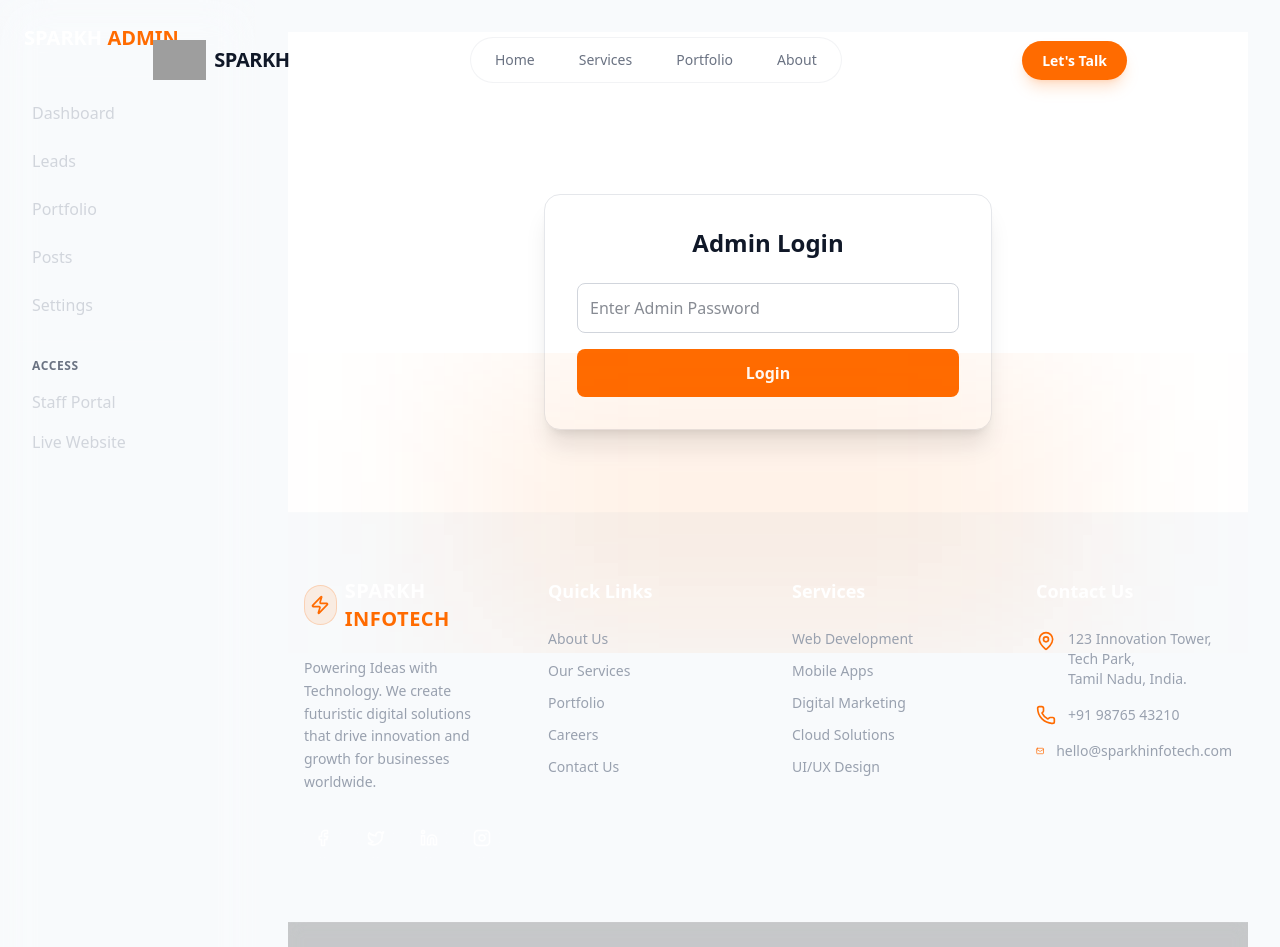
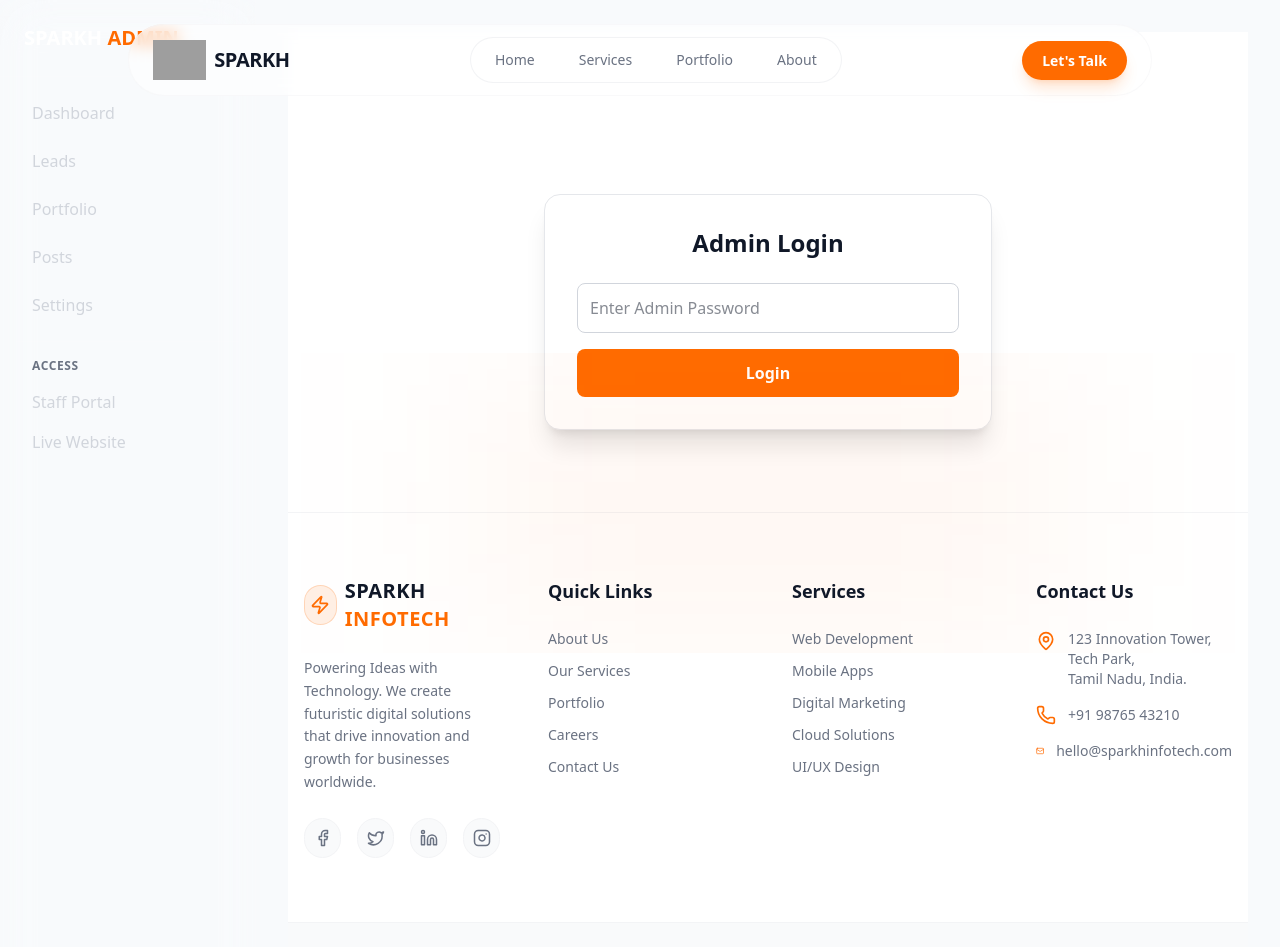
Before and after one commit to manoj-7-max/sparkh-infotech, a Next.js app: page /admin in a window 1280 px wide. Shown: the top 947 px of the page. Built offline with nearby package versions, Linux system fonts and the light colour scheme; grey boxes are pictures that could not be loaded.

Commit message:
Fix Navbar and Footer to use white theme

```diff
--- a/src/components/Footer.tsx
+++ b/src/components/Footer.tsx
@@ -7,10 +7,10 @@ const currentYear = new Date().getFullYear();
 
 export default function Footer() {
     return (
-        <footer className="bg-deep-navy/90 backdrop-blur-3xl border-t border-white/5 text-white relative flex flex-col items-center">
+        <footer className="bg-white border-t border-gray-100 text-gray-900 relative flex flex-col items-center">
             {/* Background Orbs */}
             <div className="absolute inset-x-0 -top-40 overflow-hidden pointer-events-none">
-                <div className="mx-auto w-[600px] h-[300px] bg-electric-orange/10 blur-[100px]" />
+                <div className="mx-auto w-[600px] h-[300px] bg-electric-orange/5 blur-[100px]" />
             </div>
 
             <div className="container mx-auto px-4 py-16 grid grid-cols-1 md:grid-cols-2 lg:grid-cols-4 gap-12 relative z-10 w-full">
@@ -20,11 +20,11 @@ export default function Footer() {
                         <div className="relative w-10 h-10 flex items-center justify-center bg-electric-orange/10 rounded-full border border-electric-orange/20">
                             <Zap className="w-5 h-5 text-electric-orange" />
                         </div>
-                        <span className="text-xl font-bold font-display tracking-wide">
+                        <span className="text-xl font-bold font-display tracking-wide text-gray-900">
                             SPARKH <span className="text-electric-orange">INFOTECH</span>
                         </span>
                     </Link>
-                    <p className="text-gray-400 text-sm leading-relaxed max-w-xs">
+                    <p className="text-gray-500 text-sm leading-relaxed max-w-xs">
                         Powering Ideas with Technology. We create futuristic digital solutions that drive innovation and growth for businesses worldwide.
                     </p>
                     <div className="flex space-x-4">
@@ -32,7 +32,7 @@ export default function Footer() {
                             <a
                                 key={i}
                                 href="#"
-                                className="w-10 h-10 rounded-full bg-white/5 flex items-center justify-center hover:bg-electric-orange hover:text-white transition-all duration-300 transform hover:-translate-y-1"
+                                className="w-10 h-10 rounded-full bg-gray-50 border border-gray-100 flex items-center justify-center hover:bg-electric-orange hover:text-white transition-all duration-300 transform hover:-translate-y-1 text-gray-500"
                             >
                                 <Icon size={18} />
                             </a>
@@ -42,8 +42,8 @@ export default function Footer() {
 
                 {/* Quick Links */}
                 <div>
-                    <h3 className="font-bold text-lg mb-6 text-white font-display">Quick Links</h3>
-                    <ul className="space-y-3 text-gray-400 text-sm">
+                    <h3 className="font-bold text-lg mb-6 text-gray-900 font-display">Quick Links</h3>
+                    <ul className="space-y-3 text-gray-500 text-sm">
                         {[
                             { name: 'About Us', href: '/about' },
                             { name: 'Our Services', href: '/services' },
@@ -62,8 +62,8 @@ export default function Footer() {
 
                 {/* Services */}
                 <div>
-                    <h3 className="font-bold text-lg mb-6 text-white font-display">Services</h3>
-                    <ul className="space-y-3 text-gray-400 text-sm">
+                    <h3 className="font-bold text-lg mb-6 text-gray-900 font-display">Services</h3>
+                    <ul className="space-y-3 text-gray-500 text-sm">
                         {[
                             { name: 'Web Development', href: '/services' },
                             { name: 'Mobile Apps', href: '/services' },
@@ -82,8 +82,8 @@ export default function Footer() {
 
                 {/* Contact */}
                 <div>
-                    <h3 className="font-bold text-lg mb-6">Contact Us</h3>
-                    <ul className="space-y-4 text-gray-400 text-sm">
+                    <h3 className="font-bold text-lg mb-6 text-gray-900">Contact Us</h3>
+                    <ul className="space-y-4 text-gray-500 text-sm">
                         <li className="flex items-start gap-3">
                             <MapPin className="w-5 h-5 text-electric-orange shrink-0 mt-0.5" />
                             <span>123 Innovation Tower, Tech Park,<br />Tamil Nadu, India.</span>
@@ -100,14 +100,14 @@ export default function Footer() {
                 </div>
             </div>
 
-            <div className="w-full border-t border-white/5 bg-black/20 backdrop-blur-sm py-6">
+            <div className="w-full border-t border-gray-100 bg-gray-50 py-6">
                 <div className="container mx-auto px-4 flex flex-col md:flex-row justify-between items-center text-xs text-gray-500">
                     <p>© {currentYear} SPARKH INFOTECH. All rights reserved.</p>
                     <div className="flex flex-wrap justify-center space-x-6 mt-4 md:mt-0">
-                        <Link href="/privacy" className="hover:text-white transition-colors">Privacy Policy</Link>
-                        <Link href="/terms" className="hover:text-white transition-colors">Terms of Service</Link>
-                        <Link href="/admin" className="hover:text-white transition-colors">Admin Panel</Link>
-                        <Link href="/staff" className="hover:text-white transition-colors">Staff Panel</Link>
+                        <Link href="/privacy" className="hover:text-electric-orange transition-colors">Privacy Policy</Link>
+                        <Link href="/terms" className="hover:text-electric-orange transition-colors">Terms of Service</Link>
+                        <Link href="/admin" className="hover:text-electric-orange transition-colors">Admin Panel</Link>
+                        <Link href="/staff" className="hover:text-electric-orange transition-colors">Staff Panel</Link>
                     </div>
                 </div>
             </div>
--- a/src/components/Navbar.tsx
+++ b/src/components/Navbar.tsx
@@ -37,8 +37,8 @@ export default function Navbar() {
                 <div className={`
                     flex items-center justify-between w-full max-w-5xl px-6 py-3 rounded-full transition-all duration-500
                     ${isScrolled
-                        ? 'bg-white/80 backdrop-blur-xl border border-gray-200 shadow-lg'
-                        : 'bg-transparent border border-transparent'
+                        ? 'bg-white/90 backdrop-blur-xl border border-gray-200 shadow-lg'
+                        : 'bg-white/50 backdrop-blur-sm border border-gray-100/50'
                     }
                 `}>
                     {/* Logo */}
```
